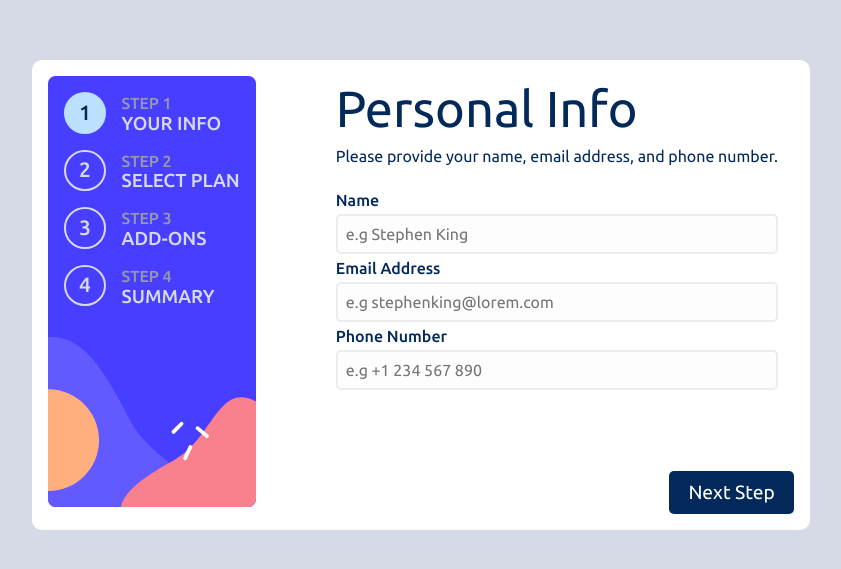
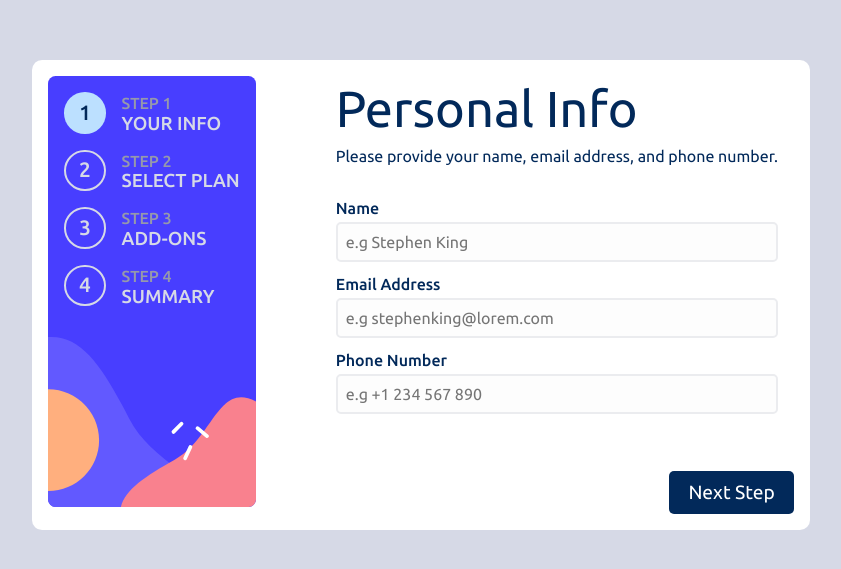
Before and after one commit to Fasunle/multi-step-form-challenge, a React (Vite) app: page / in a window 1280 px wide. Shown: the part 105-674 px from the top of the page, without its empty margins (219-1060 px from the left). Built offline with nearby package versions, Linux system fonts and the light colour scheme.

Commit message:
feat: error should be red

```diff
--- a/src/styles/layout/_forms.scss
+++ b/src/styles/layout/_forms.scss
@@ -31,12 +31,16 @@ input {
     display: flex;
     justify-content: space-between;
     font-weight: 500;
+    margin-top: 0.5em;
 
     .error {
       display: none;
 
       @include tablet-up {
         display: block;
+        color: red;
+        font-size: 0.8rem;
+        align-self: flex-end;
       }
     }
   }
```
